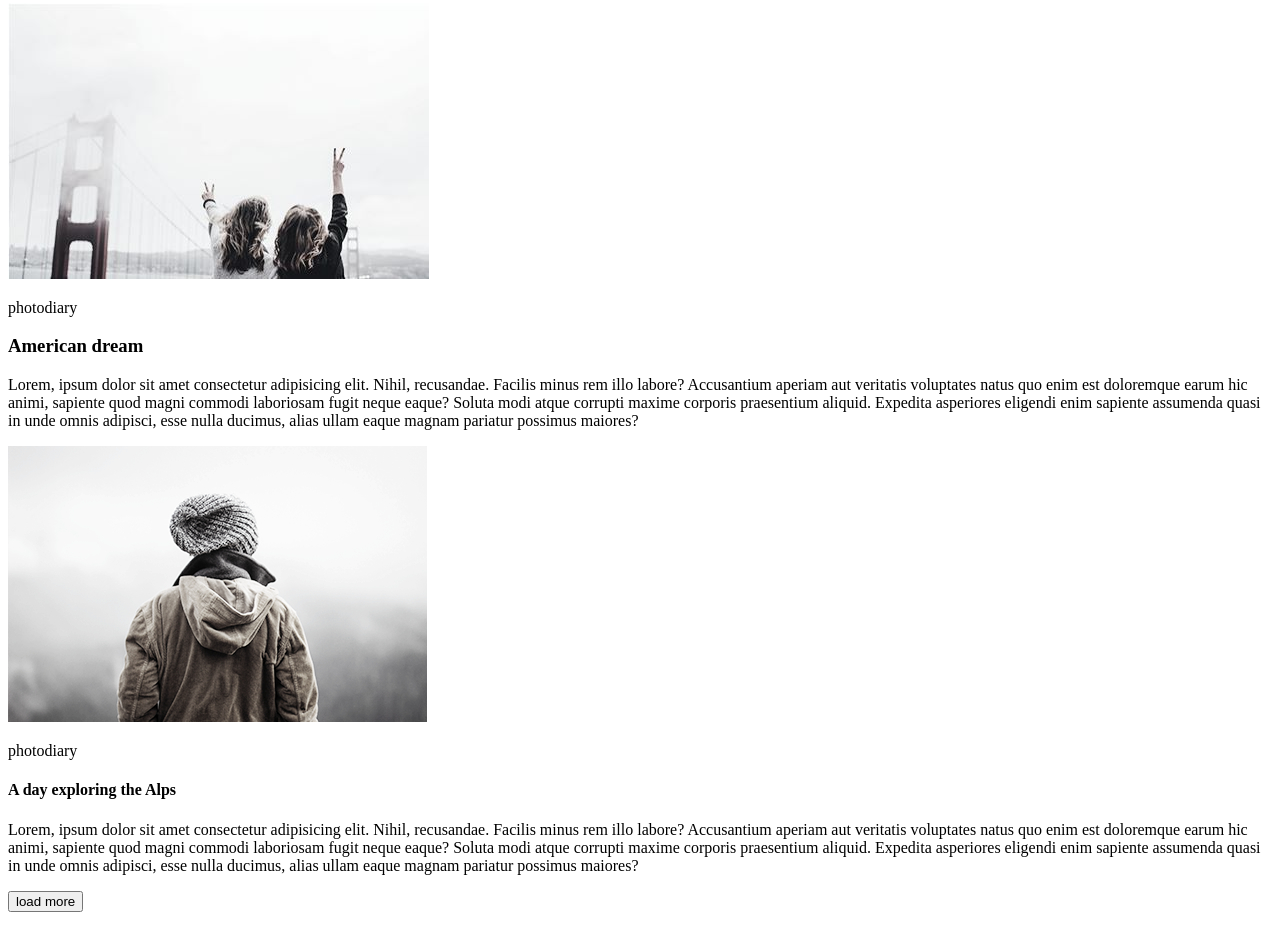
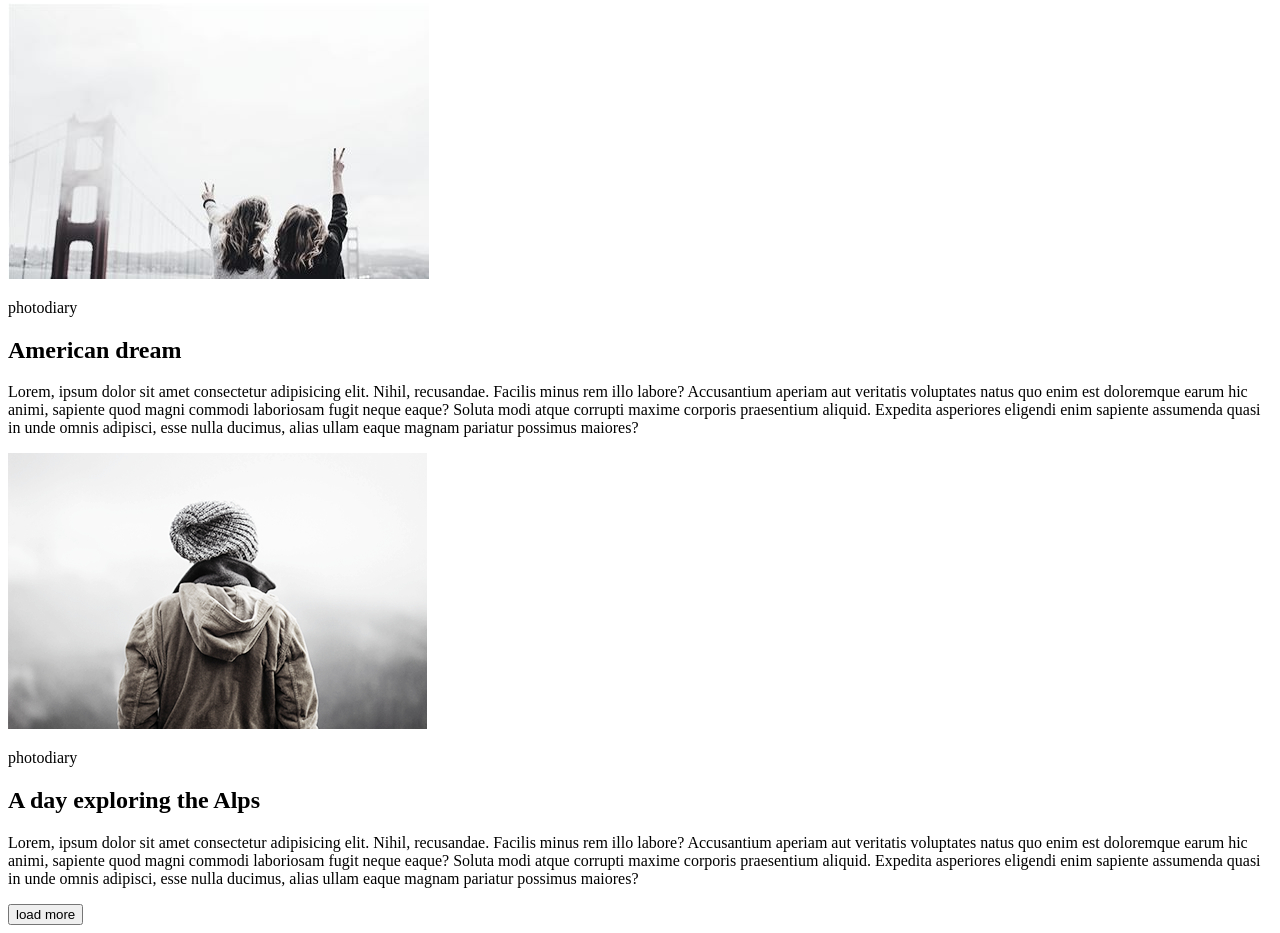
Before and after one commit to valeriiakuhar/modules, a plain HTML site: page index.html in a window 1280 px wide. Shown: the part 1003-1936 px from the top of the page. Drawn offline with Linux system fonts and the light colour scheme.

Commit message:
removed footer section, changed header text formatetion

```diff
--- a/index.html
+++ b/index.html
@@ -26,7 +26,7 @@
       <section>
         <img src="images/girl.jpg" alt="girl" />
         <p>Lifestyle</p>
-        <h1>More than just a music festival</h1>
+        <h2>More than just a music festival</h2>
         <p>
           Lorem, ipsum dolor sit amet consectetur adipisicing elit. Nihil,
           recusandae. Facilis minus rem illo labore? Accusantium aperiam aut
@@ -56,7 +56,7 @@
       <section>
         <img src="images/bridge.jpg" alt="bridge" />
         <p>photodiary</p>
-        <h3>American dream</h3>
+        <h2>American dream</h2>
         <p>
           Lorem, ipsum dolor sit amet consectetur adipisicing elit. Nihil,
           recusandae. Facilis minus rem illo labore? Accusantium aperiam aut
@@ -71,7 +71,7 @@
       <section>
         <img src="images/boy.jpg" alt="boy" />
         <p>photodiary</p>
-        <h4>A day exploring the Alps</h4>
+        <h2>A day exploring the Alps</h2>
         <p>
           Lorem, ipsum dolor sit amet consectetur adipisicing elit. Nihil,
           recusandae. Facilis minus rem illo labore? Accusantium aperiam aut
@@ -83,9 +83,7 @@
           possimus maiores?
         </p>
       </section>
+      <button>load more</button>
     </main>
-    <footer>
-      <button>load more</button>
-    </footer>
   </body>
 </html>
```
